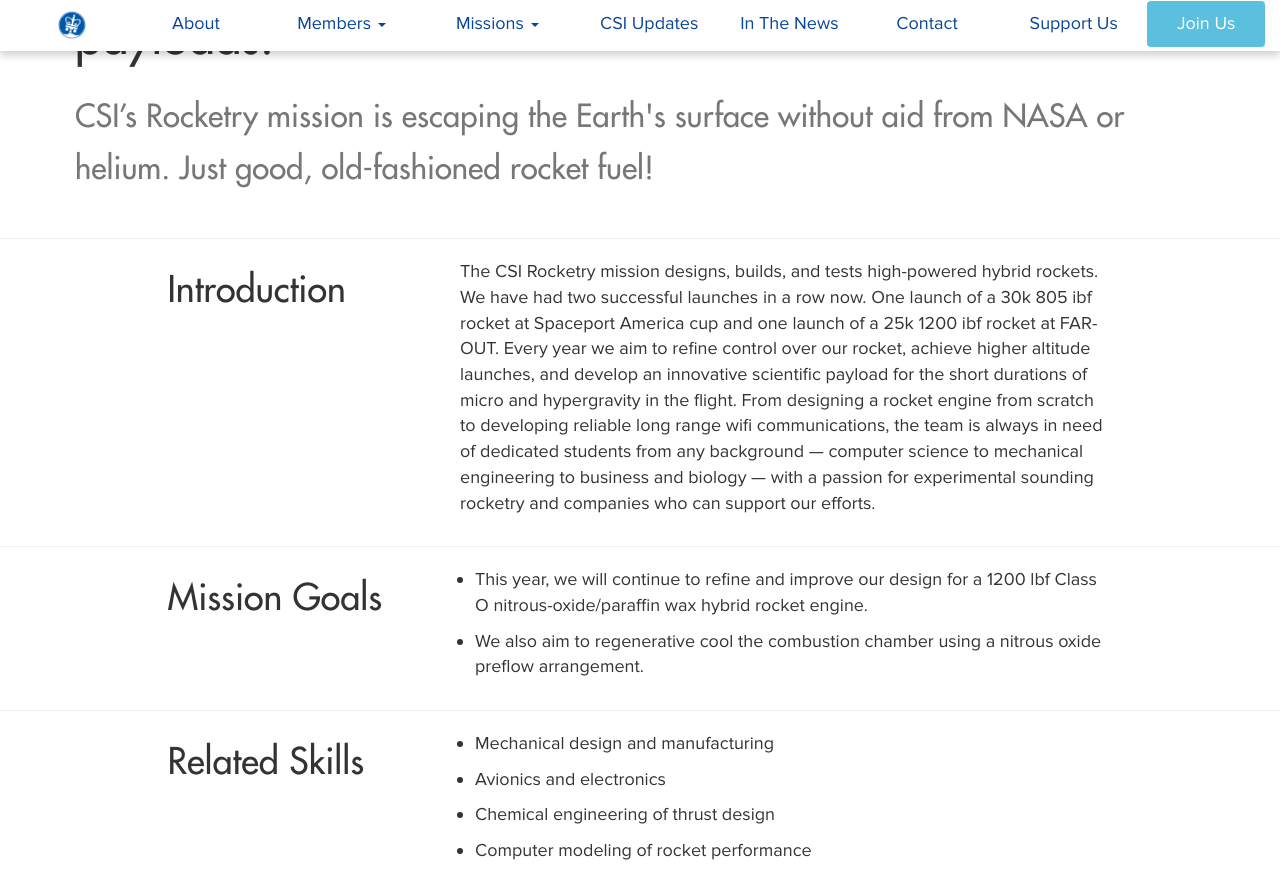
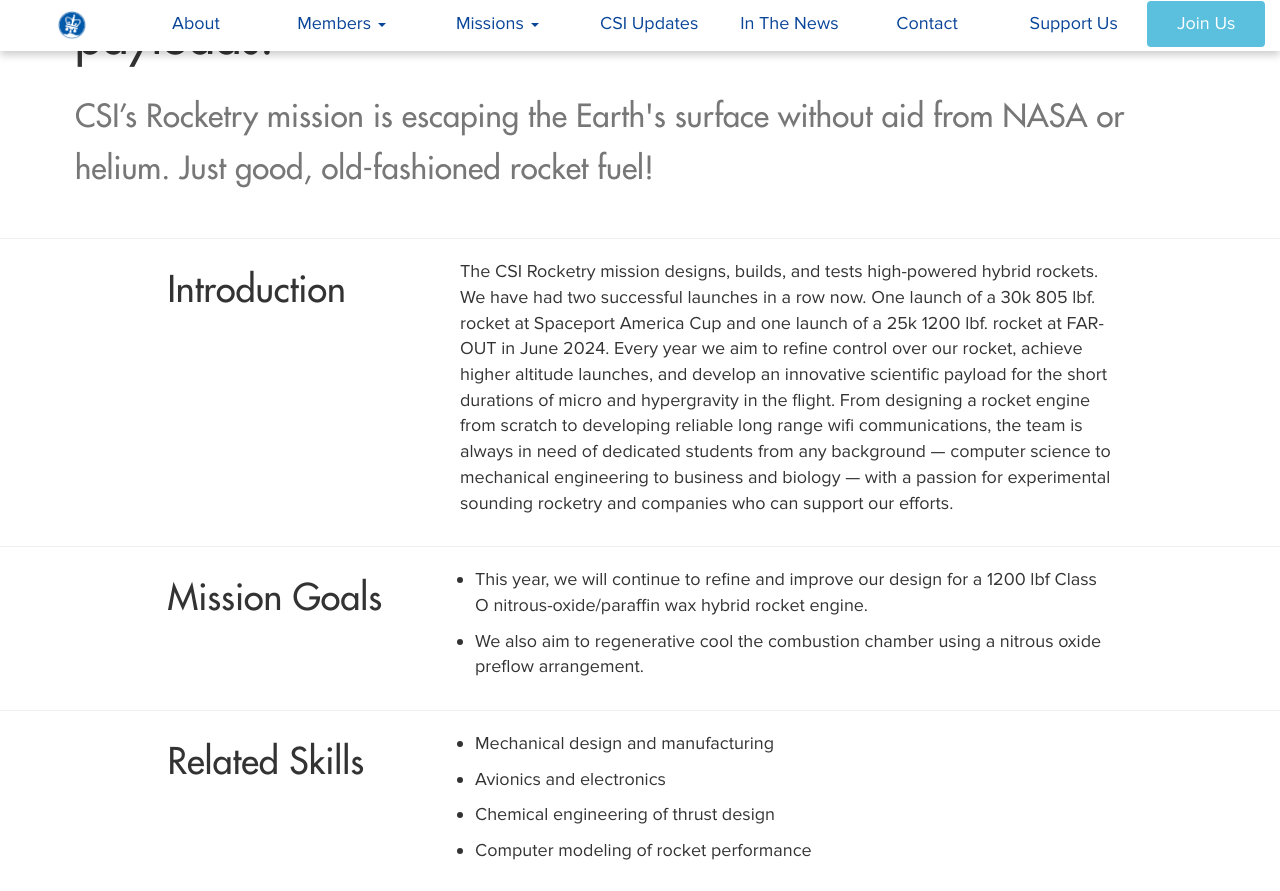
Before and after one commit to columbiaspace/columbiaspace.org, a Jekyll site: the page built from missions/rockets.html, in a window 1280 px wide and 900 px high, scrolled down 993 px, cut to the strip 0-891 px from the top of the window. Built offline with Jekyll 4.4.1, drawn with Linux system fonts in a browser that asks for light colours; nearby versions of some CDN libraries; comment, search, counter and statistics services are not loaded.

Commit message:
Update rockets for grammar/cleanlines

```diff
--- a/missions/rockets.html
+++ b/missions/rockets.html
@@ -10,7 +10,7 @@ abstracttitle: "Building high-powered hybrid rockets for experimental payloads."
 abstracttext: "CSI’s Rocketry mission is escaping the Earth's surface without aid from NASA or helium. Just good, old-fashioned rocket fuel!"
 
 introtext: "The CSI Rocketry mission designs, builds, and tests high-powered
-hybrid rockets. We have had two successful launches in a row now. One launch of a 30k 805 ibf rocket at Spaceport America cup and one launch of a 25k 1200 ibf rocket at FAR-OUT.
+hybrid rockets. We have had two successful launches in a row now. One launch of a 30k 805 lbf. rocket at Spaceport America Cup and one launch of a 25k 1200 lbf. rocket at FAR-OUT in June 2024.
 Every year we aim to refine control over our rocket,
 achieve higher altitude launches, and develop an innovative scientific payload
 for the short durations of micro and hypergravity in the flight. From designing
```
